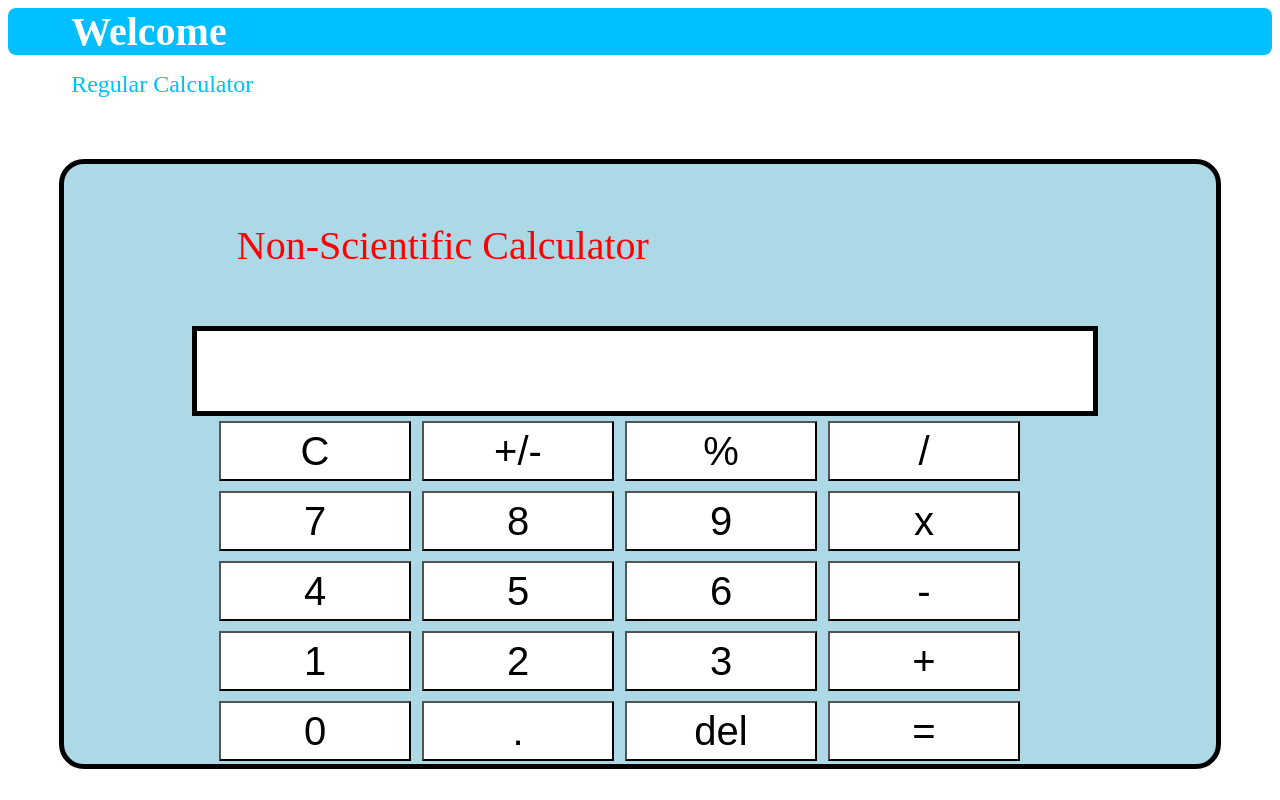
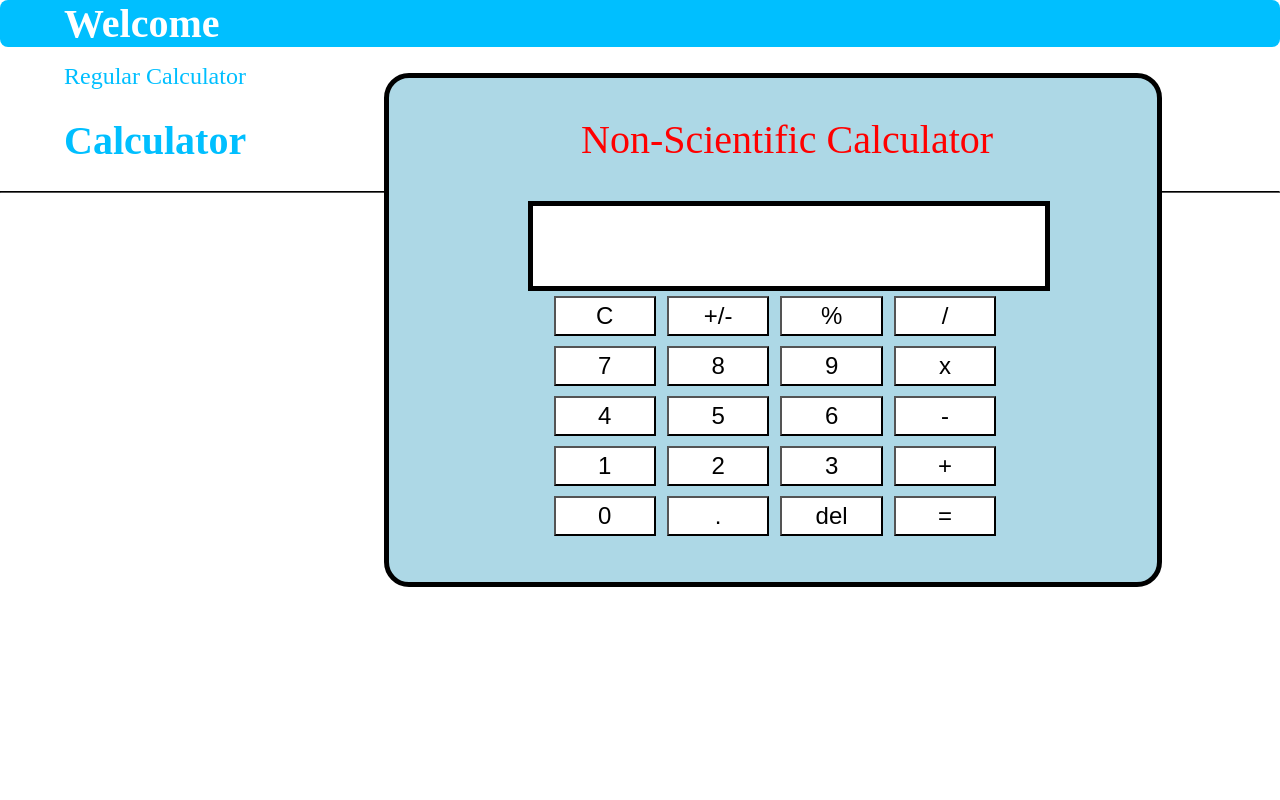
Before and after one commit to monishprojs/calculator, an Angular app: page /nonsci-component in a window 1280 px wide. Shown: the top 800 px of the page. Built offline with nearby package versions, Linux system fonts and the light colour scheme.

Commit message:
important styling

```diff
--- a/src/app/pages/nonsci/nonsci.component.html
+++ b/src/app/pages/nonsci/nonsci.component.html
@@ -1,3 +1,5 @@
+<h1 class="heading2">Calculator</h1>
+<hr class="closeline2" />
 <div class="calculator">
     <div class="title">
         Non-Scientific Calculator
@@ -44,3 +46,5 @@
             <button class="button" id="=" (click)="compute()">=</button>
         </div>
     </div>
+</div>
+<p class="site-closing"></p>
--- a/src/app/pages/nonsci/nonsci.component.scss
+++ b/src/app/pages/nonsci/nonsci.component.scss
@@ -1,5 +1,19 @@
+.heading2 {
+  color: rgb(0, 191, 255);
+  font-size: 250%;
+  border-color: black;
+  border-left: 0%;
+  padding-left: 5%;
+}
+
+.closeline2 {
+  border-color: black;
+  border-radius: 2%;
+}
+
 .calculator {
-    margin-top: 5%;
+  margin-top: -1%;
+  margin-left: 30%;
   background-color: lightblue;
   border-style: solid;
   border-width: 5px;
@@ -8,13 +22,9 @@
   float: center;
   width: 40vw;
   height: 75vh;
-    position: fixed;
-    top: 50%;
-    left: 50%;
-    transform: translate(-50%, -50%);
 }
 
-.title{
+.title {
   color: red;
   font-size: 150%;
   margin-top: 5%;
@@ -81,21 +91,29 @@
   opacity: 0.5;
 }
 
-@media(max-width: 480px){
+.site-closing {
+  background-color: rgb(0, 191, 255);
+  font-size: 100%;
+  border-color: white;
+  color: black;
+  height: 150px;
+  margin-top: 50%;
+  width: 100%;
+  margin: 0;
+}
+
+@media (max-width: 480px) {
   .calculator {
-            margin-top: 5%;
+    margin-top: 2%;
+    margin-left: 12%;
+    margin-right: 500px;
     background-color: lightblue;
     border-style: solid;
     border-width: 5px;
     border-radius: 25px;
     border-color: black;
-            float: center;
     width: 70vw;
     height: 75vh;
-            position: fixed;
-            top: 50%;
-            left: 50%;
-            transform: translate(-50%, -50%);
   }
 
   .title {
@@ -146,28 +164,25 @@
   }
 }
 
-@media (min-width: 480px) and (max-width: 1280px) {
+@media (min-width: 481px) and (max-width: 1280px) {
   .calculator {
-        margin-top: 5%;
     background-color: lightblue;
     border-style: solid;
     border-width: 5px;
     border-radius: 25px;
     border-color: black;
     float: center;
-        width: 90vw;
-        height: 75vh;
-        position: fixed;
-        top: 50%;
-        left: 50%;
-        transform: translate(-50%, -50%);
+    width: 60vw;
+    height: 63vh;
+    float: left;
+    margin-top: -10%;
   }
 
   .title {
     color: red;
     font-size: 250%;
     margin-top: 5%;
-        padding-left: 15%;
+    padding-left: 25%;
   }
 
   .results {
@@ -184,17 +199,17 @@
     border-style: solid;
     border-width: 5px;
     border-color: black;
-        width: 70vw;
+    width: 40vw;
     height: 10vh;
-        margin-left: -27%;
+    margin-left: -17%;
     display: flex;
   }
 
   .button {
-        width: 15vw;
-        height: 7.5vh;
+    width: 8vw;
+    height: 5vh;
     margin-right: 5px;
-        font-size: 250%;
+    font-size: 150%;
   }
 
   .row {
@@ -202,7 +217,7 @@
     flex-wrap: wrap;
     padding: 0px;
     border-radius: 0px;
-        margin-left: 12.5%;
+    margin-left: 20%;
     width: 80%;
   }
 
@@ -211,4 +226,10 @@
     flex: 100%;
     margin: 5px;
   }
+
+  .site-closing {
+  height: 150px;
+  margin-top: 100%;
+  margin-bottom:0;
 }
+}
--- a/src/styles.scss
+++ b/src/styles.scss
@@ -1 +1,4 @@
-/* You can add global styles to this file, and also import other style files */
+body{
+    margin: 0;
+    padding: 0;
+}
```
Lines whose indentation alone changed are shown as unchanged.
